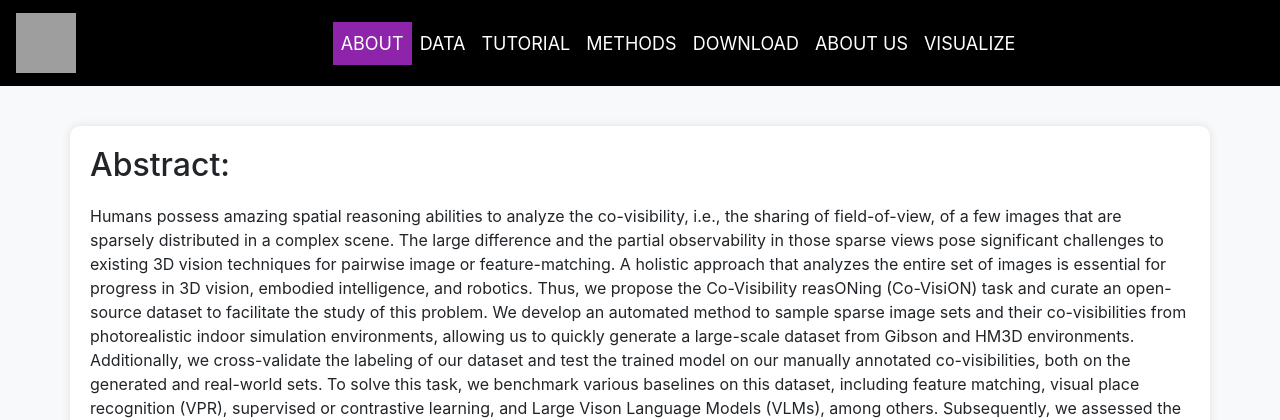
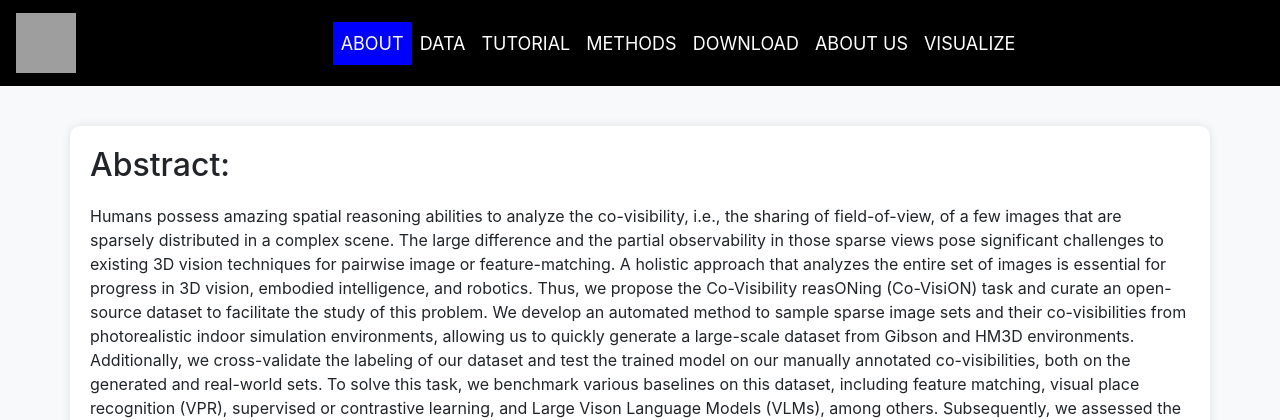
Before and after one commit to shirou10086/CoVision-Website-NYU-2023, a Flask app: page / in a window 1280 px wide, with the pointer over the restyled element. Shown: the top 420 px of the page. Run offline with Flask 3, Linux system fonts and the light colour scheme; some libraries are stand-ins or nearby versions; grey boxes are pictures that could not be loaded.

Commit message:
update selection color

```diff
--- a/templates/aboutus.html
+++ b/templates/aboutus.html
@@ -28,7 +28,7 @@
 
     .navbar-custom .navbar-nav .nav-link:hover,
     .navbar-custom .navbar-nav .nav-link.active {
-      background-color: #8e24aa;
+      background-color: #0000FF;/* unkown紫色 8e24aa*/
     }
 
     .container {
--- a/templates/data.html
+++ b/templates/data.html
@@ -28,7 +28,7 @@
 
     .navbar-custom .navbar-nav .nav-link:hover,
     .navbar-custom .navbar-nav .nav-link.active {
-      background-color: #8e24aa;
+      background-color: #0000FF;/* unkown紫色 8e24aa*/
     }
 
     .container {
--- a/templates/index.html
+++ b/templates/index.html
@@ -28,7 +28,7 @@
 
     .navbar-custom .navbar-nav .nav-link:hover,
     .navbar-custom .navbar-nav .nav-link.active {
-      background-color: #8e24aa;
+      background-color: #0000FF;/* unkown紫色 8e24aa*/
     }
 
     .container {
--- a/templates/methods.html
+++ b/templates/methods.html
@@ -27,7 +27,7 @@
 
     .navbar-custom .navbar-nav .nav-link:hover,
     .navbar-custom .navbar-nav .nav-link.active {
-      background-color: #8e24aa;
+      background-color: #0000FF;/* unkown紫色 8e24aa*/
     }
 
     .container {
--- a/templates/tutorial.html
+++ b/templates/tutorial.html
@@ -28,7 +28,7 @@
 
     .navbar-custom .navbar-nav .nav-link:hover,
     .navbar-custom .navbar-nav .nav-link.active {
-      background-color: #8e24aa;
+      background-color: #0000FF;/* unkown紫色 8e24aa*/
     }
 
     .container {
--- a/templates/visualize.html
+++ b/templates/visualize.html
@@ -29,7 +29,7 @@
 
     .navbar-custom .navbar-nav .nav-link:hover,
     .navbar-custom .navbar-nav .nav-link.active {
-      background-color: #8e24aa; /* 鼠标悬停时和当前活动菜单项的背景色 */
+      background-color: #0000FF;/* unkown紫色 8e24aa*/
     }
 
     .container {
```
